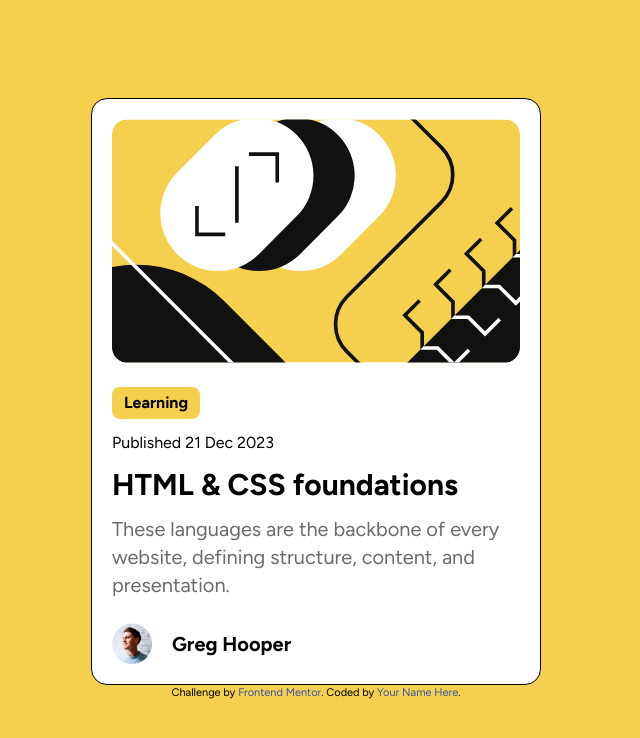
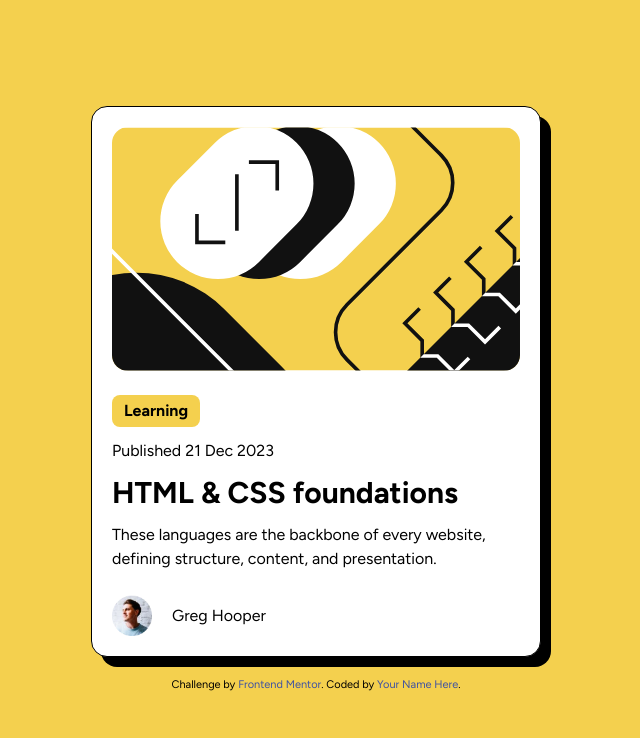
Before and after one commit to clivepato93/blog-preview-card, a website: page index.html in a window 1280 px wide. Shown: the whole page, without its empty margins (324-964 px from the left). Drawn offline with Linux system fonts and the light colour scheme.

Commit message:
added box shadow & active state

```diff
--- a/index.html
+++ b/index.html
@@ -33,7 +33,7 @@
 				<h1>Learning</h1>
 
 				<h2>Published 21 Dec 2023</h2>
-				<h3>HTML & CSS foundations</h3>
+				<button class="html">HTML & CSS foundations</button>
 				<p>
 					These languages are the backbone of every website, defining structure,
 					content, and presentation.
--- a/src/input.css
+++ b/src/input.css
@@ -33,8 +33,8 @@ body{
 
 main{
     width: min(95%,450px);
-
-    @apply bg-white p-5 border-1 border-solid rounded-2xl
+    box-shadow: 10px 10px 0px;
+    @apply bg-white p-5 border-1 border-solid rounded-2xl mb-5;
 }
 
 .image{
@@ -46,17 +46,19 @@ main{
 }
 
 h1{
-
     background-color: var(--Yellow);
     @apply w-fit py-1 px-3 font-bold rounded-lg
-
-
 }
 
 
-h3{
-    @apply font-bold text-xl
+.html{
+    @apply font-bold text-3xl mr-auto;
 }
+
+.html:active{
+    color: var(--Yellow);
+}
+
 
 h3 ~ p {
     color: var(--Gray-500);
```
Also changed, not shown: src/output.css.
